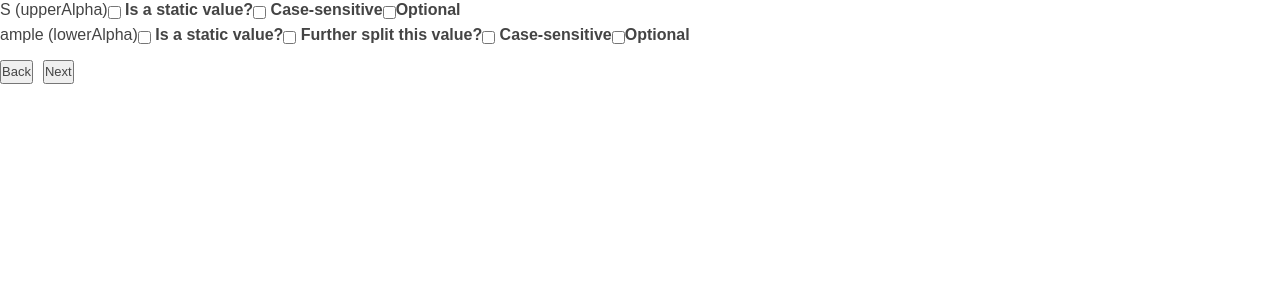
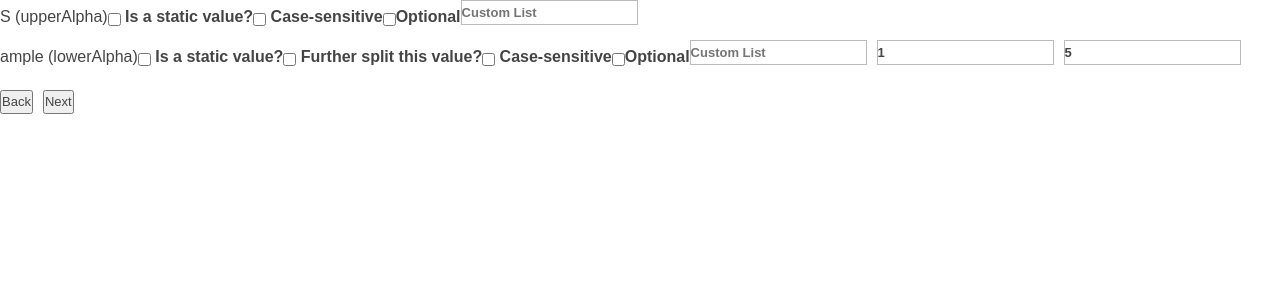
Before and after one commit to v8187/regex, a React (Create React App) app: page / in a window 1280 px wide. Both pictures are taken after typing "Sample" into the empty fields and a click on the input "Next". Shown: the top 300 px of the page. Built offline with nearby package versions, Linux system fonts and the light colour scheme.

Commit message:
018-01-11 changes

```diff
--- a/src/App.js
+++ b/src/App.js
@@ -60,7 +60,25 @@ class App extends Component {
         /*  this.setState({
              currentTab: 'confirmInput'
          }, () => { */
-        console.log('handleConfirmInputNext', this.state.categorizedValues, this.state.inputValue);
+        // console.log('handleConfirmInputNext', this.state.categorizedValues, this.state.inputValue);
+        var strRegEx = '';
+        this.state.categorizedValues.forEach(cVal => {
+            if (cVal.isStatic) {
+                strRegEx += cVal.chars;
+            } else {
+                if (cVal.canSplit && cVal.splitted && cVal.splitted.length) {
+                    // strRegEx += '';
+                } else {
+                    strRegEx += `[${cVal.customList ? cVal.customList :
+                        (cVal.type === 'lowerAlpha' ? 'a-z' :
+                            (cVal.type === 'upperAlpha' ? 'A-Z' :
+                                (cVal.type === 'digit' ? '\\d' : '')))}]`;
+                }
+            }
+            strRegEx += `{${cVal.minLength == cVal.maxLength ? cVal.minLength :
+                (`${cVal.isOptional ? 0 : cVal.minLength},${cVal.maxLength}`)}}`;
+        });
+        console.log(strRegEx);
         // });
     }
 
--- /dev/null
+++ b/src/CategorizedValue.class.js
@@ -0,0 +1,18 @@
+export class CategorizedValue {
+    isStatic = false;
+    canSplit = false;
+    isSensitive = false;
+    isOptional = false;
+    minLength = 1;
+    maxLength = 1;
+    type = null;
+    chars = '';
+    splitted = null;
+    customList = '';
+
+    constructor(type, chars) {
+        this.type = type;
+        this.chars = chars;
+        this.maxLength = this.chars.length;
+    }
+};
--- a/src/ConfirmInputTab.js
+++ b/src/ConfirmInputTab.js
@@ -1,27 +1,48 @@
 import React, { Component } from 'react';
 
-const _renderValues = (ctx) => {
-    var { categorizedValues } = ctx.state;
+import { CategorizedValue } from './CategorizedValue.class';
 
+const _renderValues = (ctx, categorizedValues, j) => {
     return categorizedValues.map((item, i) => {
         let { type } = item;
-        return (<li key={i}>
+        return (<li key={`${i}${j !== undefined ? j : ''}`}>
             {`${item.chars} (${type})`}
             {type !== 'space' &&
                 <label><input type="checkbox"
                     checked={item.isStatic}
-                    onChange={(event) => ctx.handleStatic(event, i)} /> Is a static value?</label>}
+                    onChange={(event) => ctx.handleStatic(event, i, j)} /> Is a static value?</label>}
             {type !== 'space' && item.chars.length > 1 && !item.isStatic &&
                 <label><input type="checkbox"
                     checked={item.canSplit}
-                    onChange={(event) => ctx.handleSplit(event, i)} /> Further split this value?</label>}
+                    onChange={(event) => ctx.handleSplit(event, i, j)} /> Further split this value?</label>}
             {(type === 'lowerAlpha' || type === 'upperAlpha') &&
                 <label><input type="checkbox"
                     checked={item.isSensitive}
-                    onChange={(event) => ctx.handleSensitive(event, i)} /> Case-sensitive</label>}
+                    onChange={(event) => ctx.handleSensitive(event, i, j)} /> Case-sensitive</label>}
             <label><input type="checkbox"
                 checked={item.isOptional}
-                onChange={(event) => ctx.handleOptional(event, i)} />Optional</label>
+                onChange={(event) => ctx.handleOptional(event, i, j)} />Optional</label>
+            {type !== 'space' && !item.isStatic && !item.canSplit &&
+                <label>
+                    <input type="text"
+                        value={item.customList}
+                        placeholder="Custom List"
+                        onChange={(event) => ctx.handleCustomList(event, i, j)} />
+                </label>}
+            {type !== 'space' && item.chars.length > 1 && !item.canSplit &&
+                <label>
+                    {!item.isOptional && <input type="text"
+                        value={item.minLength}
+                        placeholder="Min."
+                        onChange={(event) => ctx.handleMinValue(event, i, j)} />}
+                    <input type="text"
+                        value={item.maxLength}
+                        placeholder="Max."
+                        onChange={(event) => ctx.handleMaxValue(event, i, j)} />
+                </label>}
+            {item.splitted && item.splitted.length && <ul>
+                {_renderValues(ctx, item.splitted, i)}
+            </ul>}
         </li>);
     }, ctx);
 };
@@ -41,6 +62,9 @@ export class ConfirmInputTab extends Component {
         this.handleSplit = this.handleSplit.bind(this);
         this.handleSensitive = this.handleSensitive.bind(this);
         this.handleOptional = this.handleOptional.bind(this);
+        this.handleMinValue = this.handleMinValue.bind(this);
+        this.handleMaxValue = this.handleMaxValue.bind(this);
+        this.handleCustomList = this.handleCustomList.bind(this);
         this.handleSubmit = this.handleSubmit.bind(this);
         this.goBack = this.goBack.bind(this);
     }
@@ -49,22 +73,66 @@ export class ConfirmInputTab extends Component {
 
     componeneWillUnMount() { }
 
-    updateCateValsState(i, prop, val) {
-        this.state.categorizedValues[i][prop] = val;
+    updateCateValsState(i, j, prop, val) {
+        var cVal = j === undefined ?
+            this.state.categorizedValues[i] :
+            this.state.categorizedValues[j].splitted[i];
+
+        switch (prop) {
+            case 'isOptional':
+                cVal.minLength = val ? 0 : 1;
+                cVal.isOptional = val;
+                break;
+            case 'minLength':
+                cVal.minLength = val > cVal.maxLength ? cVal.minLength : val;
+                break;
+            case 'maxLength':
+                cVal.maxLength = val < cVal.minLength ? cVal.maxLength : val;
+                break;
+            case 'canSplit':
+            case 'isStatic':
+                cVal[prop] = val;
+                (cVal.canSplit || cVal.isStatic) && (cVal.customList = '');
+                cVal.splitted = cVal.canSplit && !cVal.isStatic ? cVal.chars.split('').map((val, valI) => {
+                    return new CategorizedValue(cVal.type, val);
+                }) : null;
+                break;
+            default:
+                cVal[prop] = val;
+                break;
+        }
         this.setState({
             categorizedValues: this.state.categorizedValues
         });
     }
 
-    handleStatic(evt, i) {
-        this.updateCateValsState(i, 'isStatic', evt.target.checked);
+    handleStatic(evt, i, j) {
+        this.updateCateValsState(i, j, 'isStatic', evt.target.checked);
     }
 
-    handleSplit(evt, i) { }
+    handleSplit(evt, i, j) {
+        this.updateCateValsState(i, j, 'canSplit', evt.target.checked);
+    }
 
-    handleSensitive(evt, i) { }
+    handleSensitive(evt, i, j) {
+        this.updateCateValsState(i, j, 'isSensitive', evt.target.checked);
+    }
 
-    handleOptional(evt, i) { }
+    handleOptional(evt, i, j) {
+        this.updateCateValsState(i, j, 'isOptional', evt.target.checked);
+    }
+
+    handleMinValue(evt, i, j) {
+        this.updateCateValsState(i, j, 'minLength', evt.target.value);
+    }
+
+    handleMaxValue(evt, i, j) {
+        this.updateCateValsState(i, j, 'maxLength', evt.target.value);
+    }
+
+    handleCustomList(evt, i, j) {
+        this.updateCateValsState(i, j, 'customList', evt.target.value);
+    }
 
     handleSubmit(evt) {
         evt.preventDefault();
@@ -82,7 +150,7 @@ export class ConfirmInputTab extends Component {
         return (
             <form onSubmit={this.handleSubmit}>
                 <ul>
-                    {_renderValues(this)}
+                    {_renderValues(this, this.state.categorizedValues)}
                 </ul>
                 <div>
                     <input type="button" value="Back"
--- a/src/InputTab.js
+++ b/src/InputTab.js
@@ -1,16 +1,6 @@
 import React, { Component } from 'react';
 
-class CategorizedValue {
-    isStatic = false;
-    canSplit = false;
-    isSensitive = false;
-    isOptional = false;
-
-    constructor(type, char) {
-        this.type = type;
-        this.chars = char;
-    }
-};
+import { CategorizedValue } from './CategorizedValue.class';
 
 export class InputTab extends Component {
 
@@ -59,6 +49,7 @@ export class InputTab extends Component {
             _fn = (char, type) => {
                 if (lastItem && lastItem.type === type) {
                     lastItem.chars += char;
+                    lastItem.maxLength = lastItem.chars.length;
                 } else {
                     catVals.push(lastItem = new CategorizedValue(type, char));
                 }
@@ -83,7 +74,7 @@ export class InputTab extends Component {
         this.setState({
             categorizedValues: catVals,
             value: val
-        }, () => { console.log(this.state.categorizedValues); });
+        }, () => { /* console.log(this.state.categorizedValues); */ });
     }
 
     handleSubmit(evt) {
```
